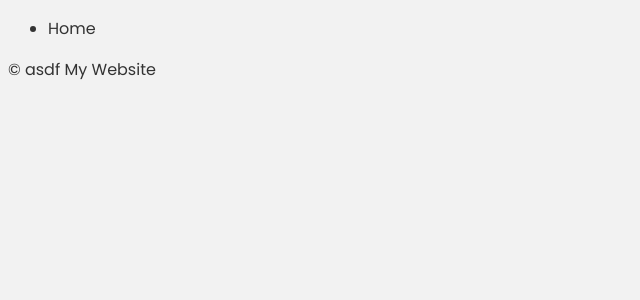
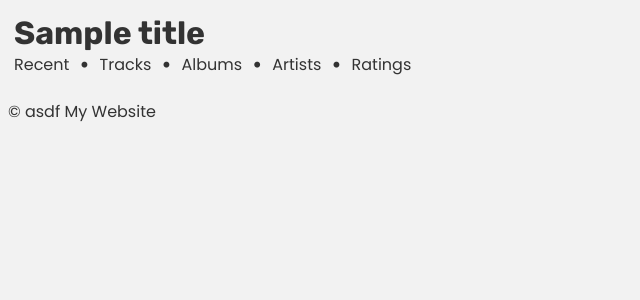
Before and after one commit to Jevs21/listening-log, a Flask app: template app/templates/base.html in a window 1280 px wide. Shown: the top 300 px of the page, without its empty margins (0-640 px from the left). Run offline with Flask 3, Linux system fonts and the light colour scheme; the template is opened without the code that fills it: most values are stand-ins (such as "Sample title", 1, 10 or a date in 2020).

Commit message:
Added some styling. Going to move to react build

```diff
--- a/app/app.py
+++ b/app/app.py
@@ -67,7 +67,7 @@ def home():
                         'cover_image': recent_songs[i]['cover_image'],
                         'songs': [recent_songs[i]]
                     })
-        return render_template('index.html', history=history)
+        return render_template('index.html', title="Recents", history=history)
     else:
         return redirect('/setup')
 
--- a/app/static/css/styles.css
+++ b/app/static/css/styles.css
@@ -19,14 +19,10 @@ body {
   color: var(--text-color);
   font-family: 'Poppins', sans-serif;
 }
-h1 {
-  font-family: 'Rubik', sans-serif;
-  padding: var(--padding);
-}
 a {
   color: inherit;
   text-decoration: none;
-  transition: all 0.2s ease-in-out;
+  transition: all 0.15s ease-in-out;
 }
 a:hover {
   opacity: 0.8;
@@ -35,6 +31,25 @@ a:hover {
 
 }
 
+/* Nav */
+nav {
+  padding: var(--padding);
+}
+h1 {
+  margin: 0px;
+  font-family: 'Rubik', sans-serif;
+  font-size: 2rem;
+}
+.nav-link-container {
+  display: flex;
+  flex-direction: row;
+  align-items: center;
+  gap: 10px;
+}
+.dot {
+  font-size: 3rem;
+  line-height: 1rem;
+}
 
 /* Recently played page (index) */
 .recent-play-group {
--- a/app/templates/index.html
+++ b/app/templates/index.html
@@ -3,7 +3,7 @@
 
 {% extends "base.html" %}
 
-{% block title %}Home - My Website{% endblock %}
+{% block title %}{{title}}{% endblock %}
 
 {% block content %}
     <div class="container">
--- a/app/templates/macros/recent-play-group.html
+++ b/app/templates/macros/recent-play-group.html
@@ -11,7 +11,7 @@
     <div class="song-list-container">
       {% for song in group['songs'] %}
         <div class="song-container">
-          <a class="song-name" href="/song?id={{song['id']}}">{{ song['track_name'] }}</a>
+          <a class="song-name" href="/song?id={{song['track_id']}}">{{ song['track_name'] }}</a>
           <div class="song-time">{{ song['timestamp'] | datetimeformat('recent') }}</div>
         </div>
       {% endfor %}
--- a/app/templates/partials/_header.html
+++ b/app/templates/partials/_header.html
@@ -1,7 +1,16 @@
 <header>
   <nav>
-      <ul>
-          <li><a href="/">Home</a></li>
-      </ul>
+    <h1>{{title}}</h1>
+    <div class="nav-link-container">
+      <a href="{{url_for('home')}}">Recent</a>
+      <div class='dot'>&#183;</div>
+      <a href="{{url_for('home')}}">Tracks</a>
+      <div class='dot'>&#183;</div>
+      <a href="{{url_for('home')}}">Albums</a>
+      <div class='dot'>&#183;</div>
+      <a href="{{url_for('home')}}">Artists</a>
+      <div class='dot'>&#183;</div>
+      <a href="{{url_for('home')}}">Ratings</a>
+    </div>
   </nav>
 </header>
```
